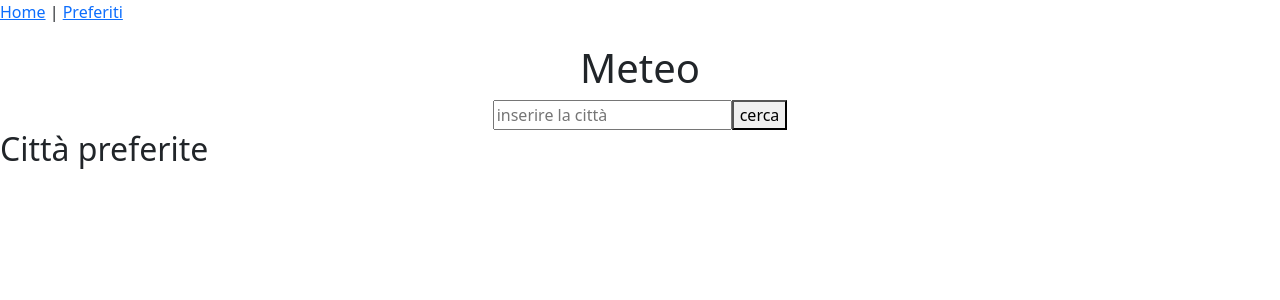
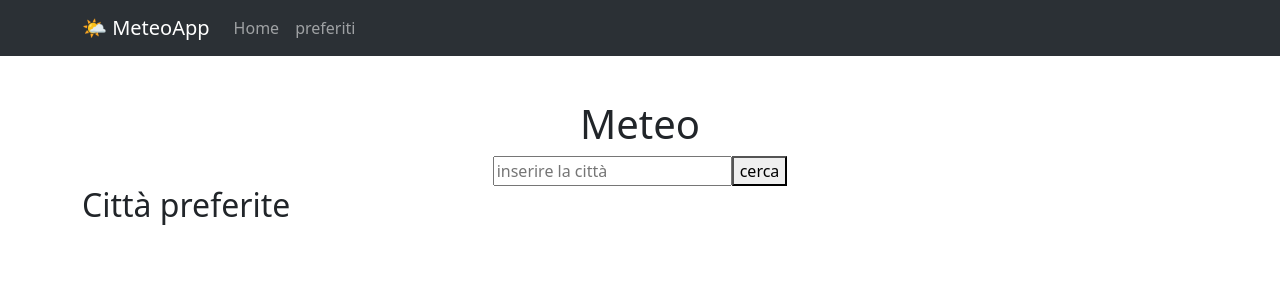
Before and after one commit to matteo2302/meteo-app, a React (Create React App) app: page / in a window 1280 px wide. Shown: the top 300 px of the page. Built offline with nearby package versions, Linux system fonts and the light colour scheme.

Commit message:
added a navbar with bootstraps

```diff
--- a/src/App.js
+++ b/src/App.js
@@ -2,6 +2,7 @@ import 'bootstrap/dist/css/bootstrap.min.css';
 import { useReducer, useState, useEffect } from 'react';
 import { BrowserRouter as Router, Route, Routes, Link } from 'react-router-dom';
 import Home from "./pages/Home";
+import { Navbar, Nav, Container } from 'react-bootstrap';
 import Preferiti from "./pages/Preferiti";
 import Meteoinfo from './MeteoInfo';
 import FormMeteo from './FormMeteo';
@@ -82,10 +83,19 @@ function App() {
 
   return (
     <Router>
-      <nav>
-        <Link to="/">Home</Link> | {""}
-        <Link to="/preferiti">Preferiti</Link>
-      </nav>
+      <Navbar bg="dark" data-bs-theme="dark" expand="lg" className="bg-body-tertiary">
+        <Container>
+          <Navbar.Brand href="#home">🌤️ MeteoApp</Navbar.Brand>
+          <Navbar.Toggle aria-controls="basic-navbar-nav" />
+          <Navbar.Collapse id="basic-navbar-nav">
+            <Nav className="me-auto">
+              <Nav.Link as={Link} to="/">Home</Nav.Link>
+              <Nav.Link as={Link} to="/preferiti">preferiti</Nav.Link>
+            </Nav>
+          </Navbar.Collapse>
+        </Container>
+      </Navbar>
+      <Container className='mt-4'>
         <Routes>
           <Route
             path="/"
@@ -110,6 +120,7 @@ function App() {
                 onRimuovi={rimuoviPreferito} />}
           />
         </Routes>
+      </Container>
     </Router>
   );
 }
```
Lines whose indentation alone changed are shown as unchanged.
